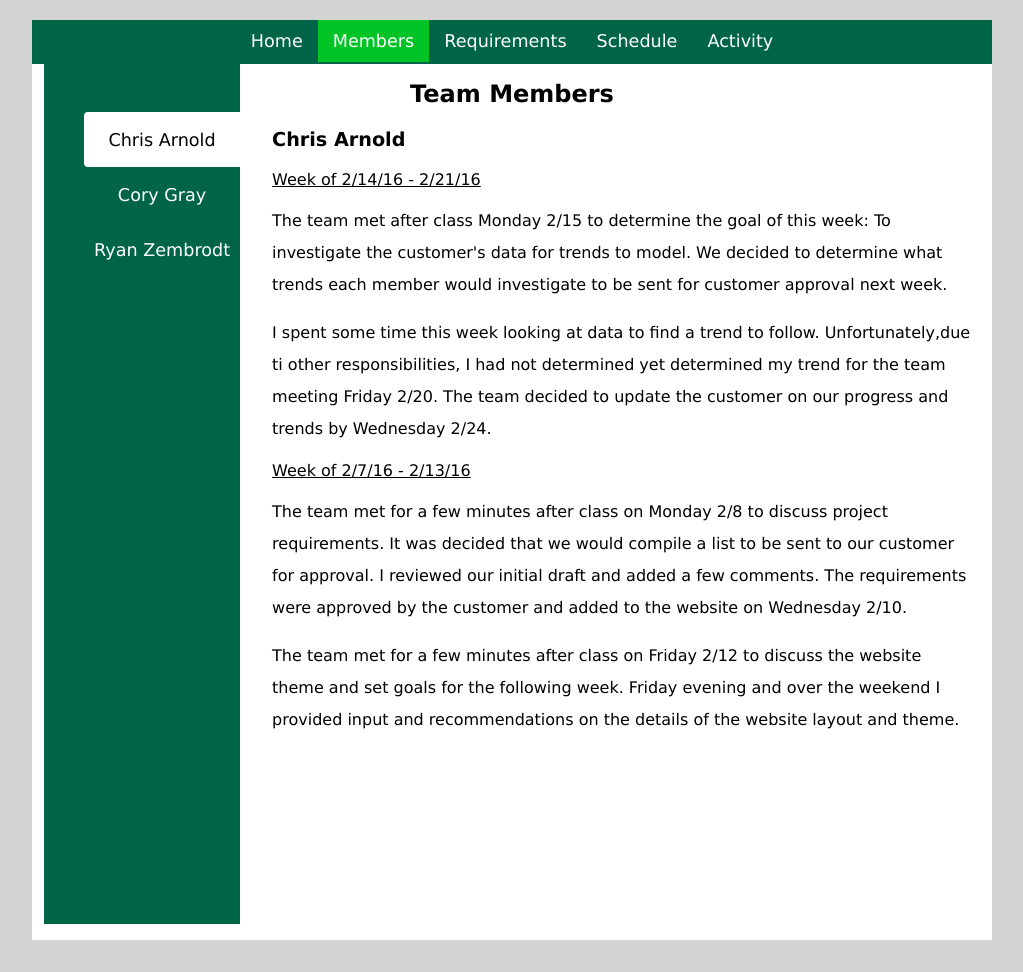
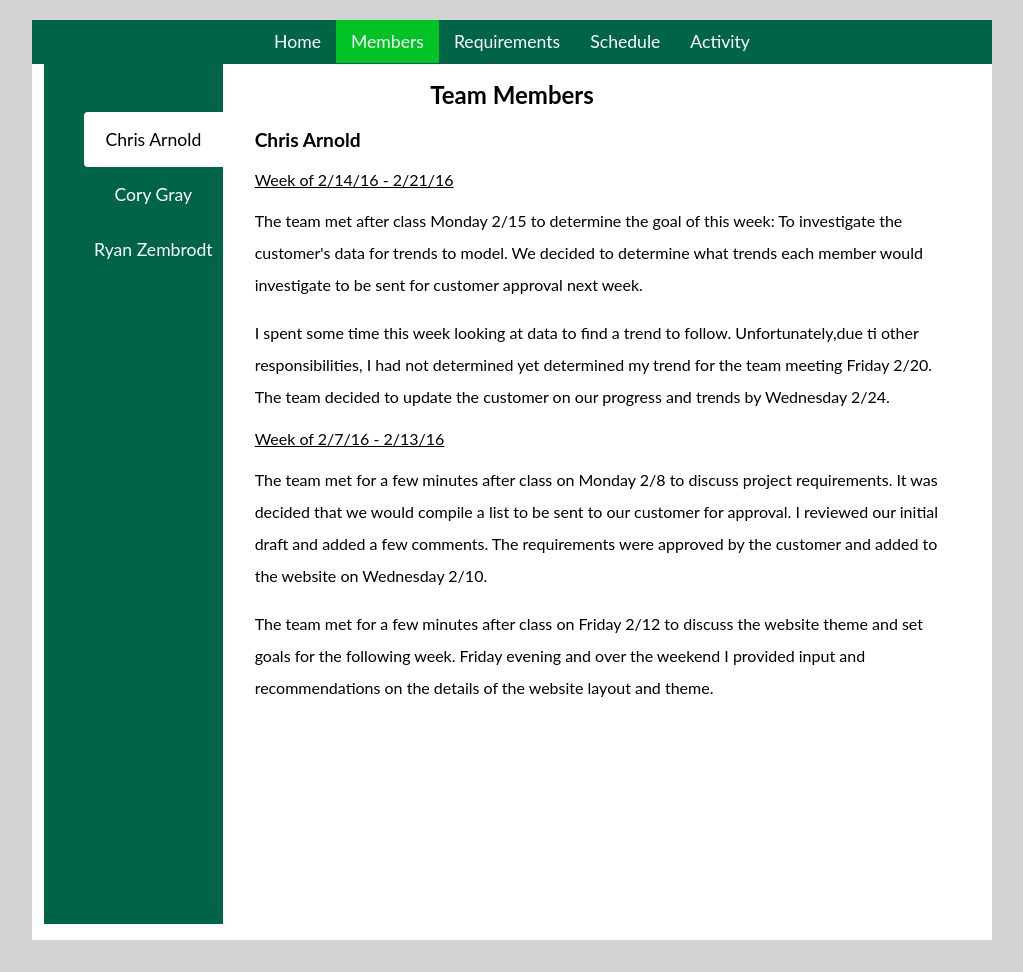
Before and after one commit to cafe-predicting/cafe-predicting.github.io, a Jekyll site: the page members.html, which Jekyll copies as it is, in a window 1280 px wide. Shown: the whole page, without its empty margins (128-1151 px from the left). Built offline with Jekyll 4.4.1, drawn with Linux system fonts in a browser that asks for light colours.

Commit message:
Updated site font style.

```diff
--- a/css/layout.css
+++ b/css/layout.css
@@ -1,5 +1,5 @@
 body {
-	font-family: "Verdana", Arial, sans-serif;
+	font-family: Lato, "Helvetica Neue", Helvetica, Arial, sans-serif;
 	font-size: 16px;
 	background-color: #d3d3d3;
 	padding: 12 32;
```
